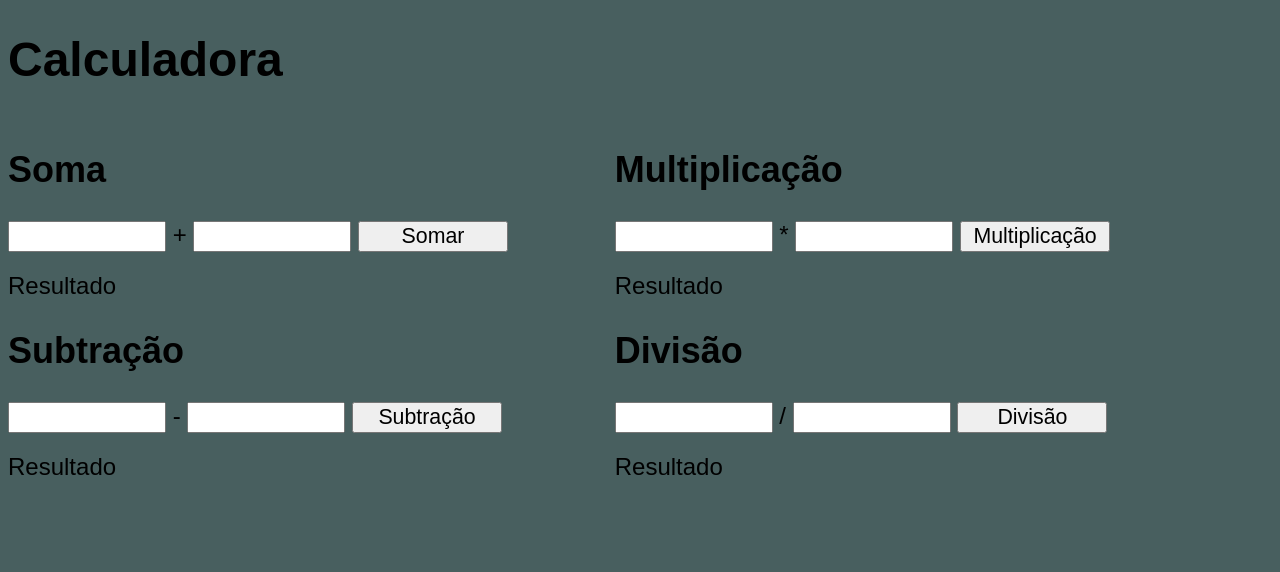
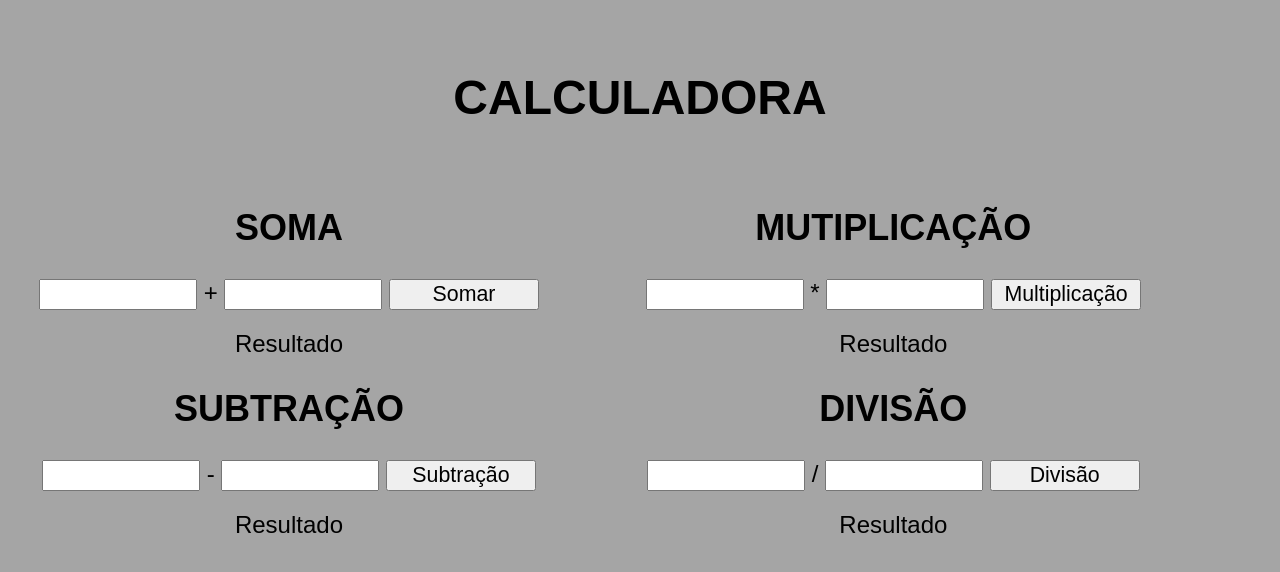
Before and after one commit to RodrigBatista/Primeiro-Projeto, a plain HTML site: page Scripts/Script07.html in a window 1280 px wide. Drawn offline with Linux system fonts and the light colour scheme.

Commit message:
Atualizando

```diff
--- a/Scripts/Script07.html
+++ b/Scripts/Script07.html
@@ -7,7 +7,16 @@
     <style>
         body {
             font: normal 18pt Arial;
-            background-color: rgb(72, 95, 95);
+            background-color: #a5a5a5;
+        }
+
+        H1, #container {
+            align-items: center;
+            text-align: center;
+        }
+
+        H1 {
+            margin-top: 70px;
         }
 
         input {
@@ -24,21 +33,23 @@
         #block {
             display: inline-block;
             margin-right: 100px;
+            margin-top: 20px;
         }
 
     </style>
 </head>
 <body>
-    <h1>Calculadora</h1>
+    <h1>CALCULADORA</h1>
 
+    <div id="container">
     <div id="block">
-    <h2>Soma</h2>
+    <h2>SOMA</h2>
     <input type="number" name="txtn1" id="txtn1"> +
     <input type="number" name="txtn2" id="txtn2">
     <input type="button" value="Somar" onclick="somar()">
     <div id="res">Resultado</div>
 
-    <h2>Subtração</h2>
+    <h2>SUBTRAÇÃO</h2>
     <input type="number" name="txtn3" id="txtn3"> -
     <input type="number" name="txtn4" id="txtn4">
     <input type="button" value="Subtração" onclick="subtração()">
@@ -46,17 +57,18 @@
     </div>
 
     <div id="block">
-    <h2>Multiplicação</h2>
+    <h2>MUTIPLICAÇÃO</h2>
     <input type="number" name="txtn5" id="txtn5"> *
     <input type="number" name="txtn6" id="txtn6">
     <input type="button" value="Multiplicação" onclick="multiplicação()">
     <div id="resss">Resultado</div>
 
-    <h2>Divisão</h2>
+    <h2>DIVISÃO</h2>
     <input type="number" name="txtn7" id="txtn7"> /
     <input type="number" name="txtn8" id="txtn8">
     <input type="button" value="Divisão" onclick="divisão()">
     <div id="ressss">Resultado</div>
+    </div>
     </div>
 
 
```
Also changed, not shown: Scripts/Script11.html (+10 -5 lines).
